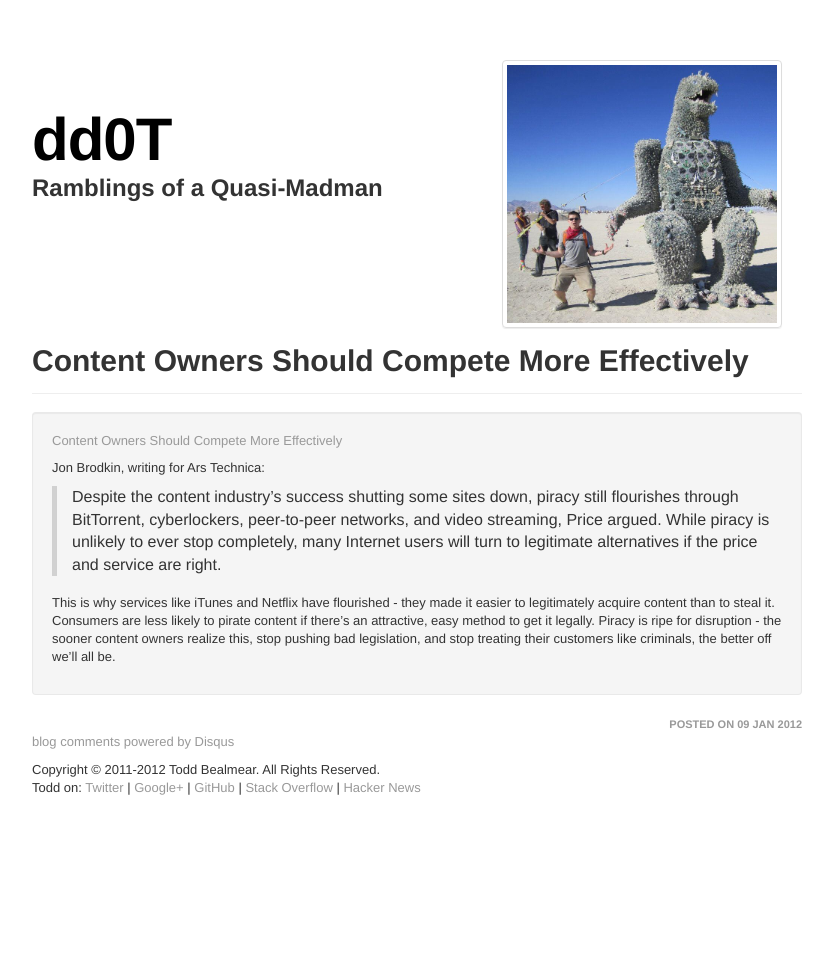
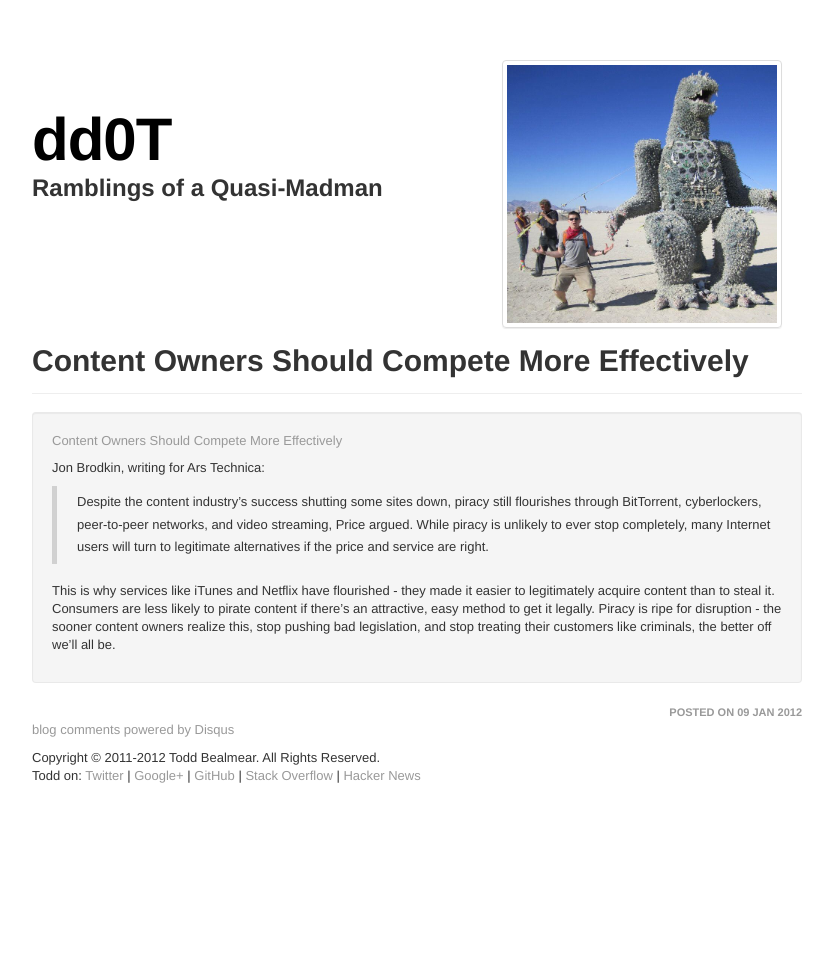
Before and after one commit to todd/todd.github.com, a Jekyll site: the page built from _posts/2012-01-09-content-owners-should-compete-more-effectively.md, in a window 1280 px wide. Shown: the whole page, without its empty margins (223-1056 px from the left). Built offline with Jekyll 4.4.1, drawn with Linux system fonts in a browser that asks for light colours; comment, search, counter and statistics services are not loaded.

Commit message:
Fixing style

```diff
--- a/_layouts/default.html
+++ b/_layouts/default.html
@@ -70,6 +70,11 @@
 				margin-bottom: 10px;
 				height: 30px;
 			}
+
+			blockquote p {
+			        padding: 5px;
+			        font-size: inherit;
+			}
 		</style>
 		<link href="/css/bootstrap-responsive.min.css" rel="stylesheet">
 
```
